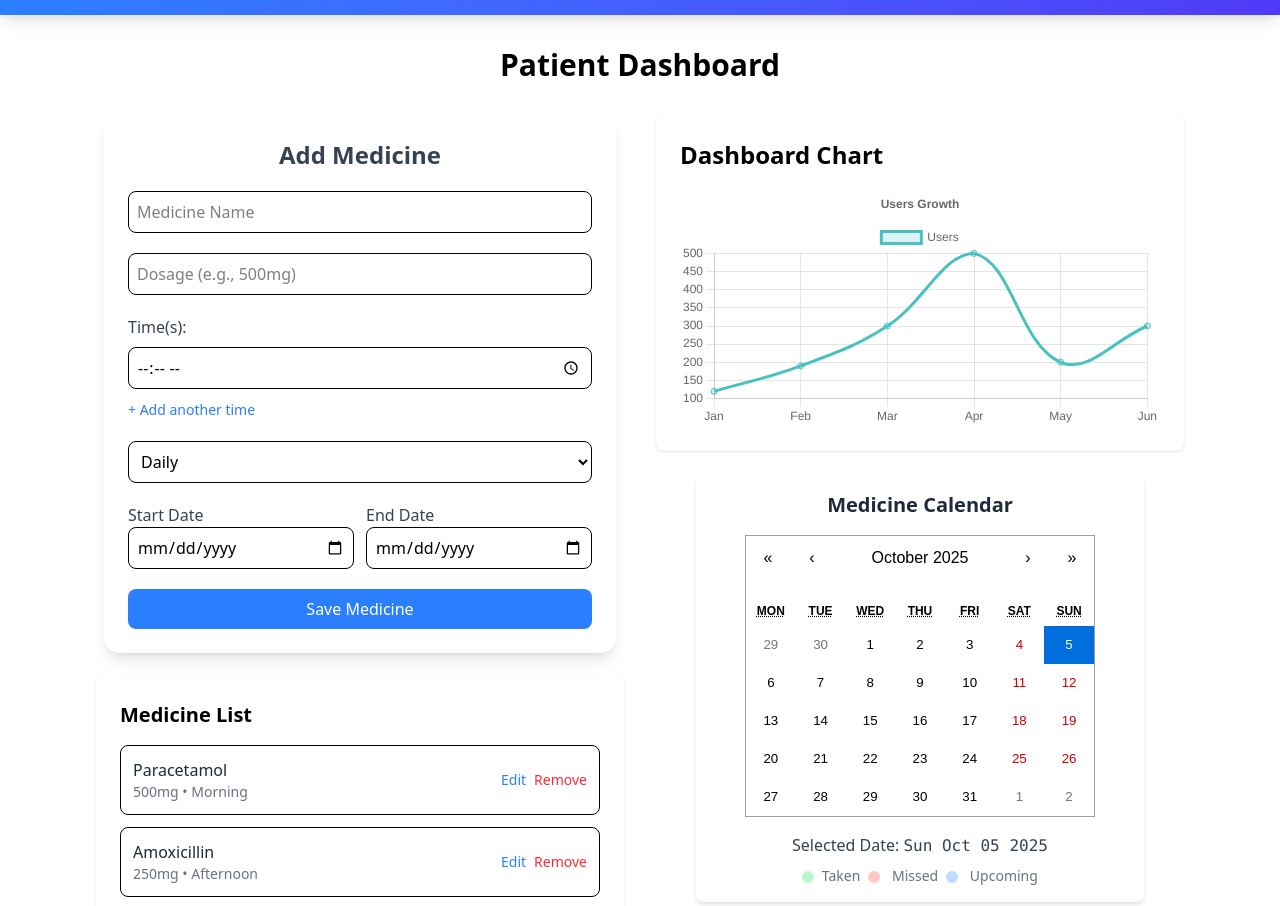
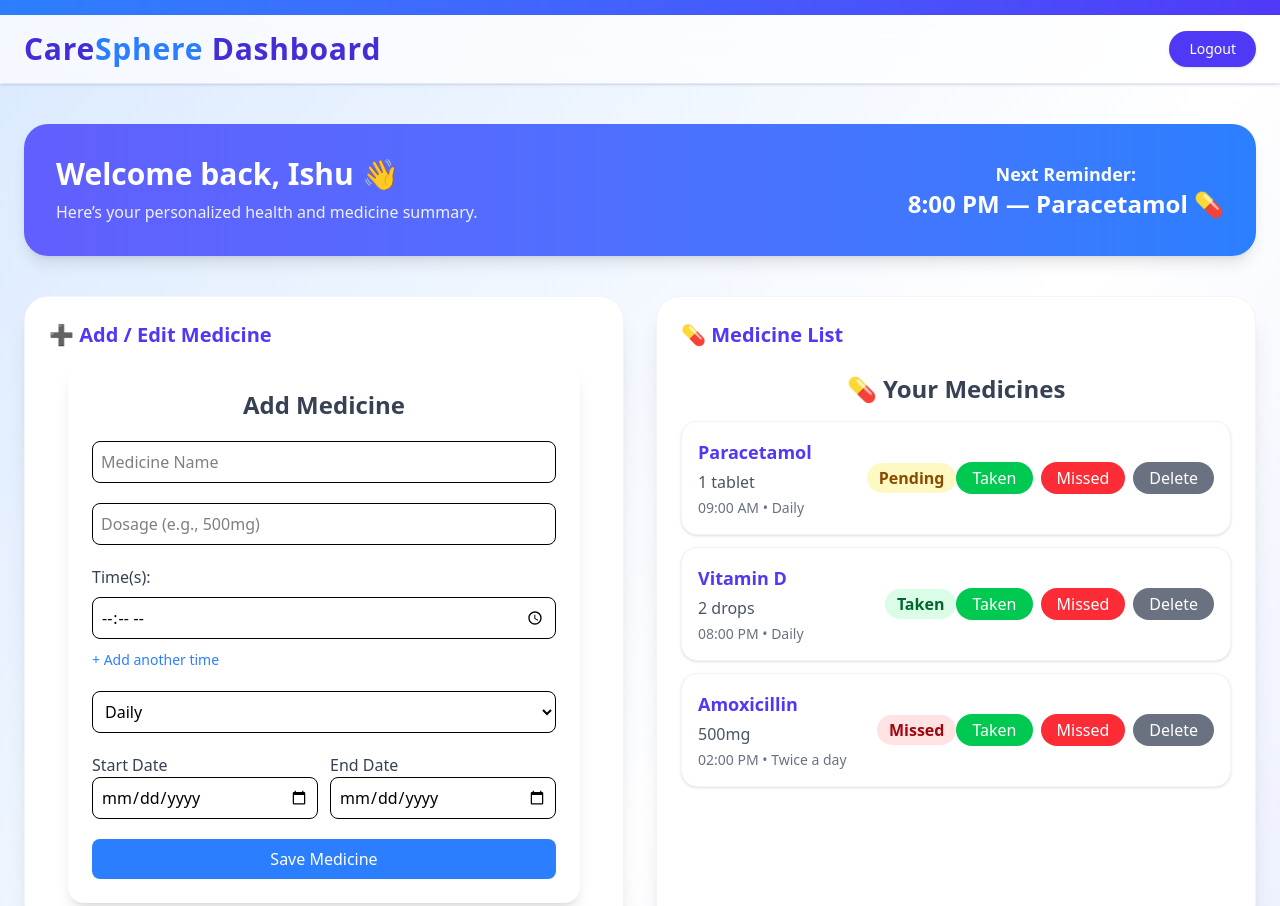
Before and after one commit to Shreyashashwat/CareSphere, a React (Vite) app in the folder frontend/: page /patient in a window 1280 px wide. Shown: the part 49-955 px from the top of the page. Built offline with nearby package versions, Linux system fonts and the light colour scheme; no server answers.

Commit message:
Update .env configuration and enhance Patient dashboard layout with improved styling and structure

```diff
--- a/frontend/src/components/MedicineList.jsx
+++ b/frontend/src/components/MedicineList.jsx
@@ -1,56 +1,76 @@
-import React from "react";
+import React, { useState } from "react";
 
-function MedicineList() {
-  // Internal example data
-  const medicines = [
-    { id: 1, name: "Paracetamol", dosage: "500mg", time: "Morning" },
-    { id: 2, name: "Amoxicillin", dosage: "250mg", time: "Afternoon" },
-    { id: 3, name: "Vitamin D", dosage: "1000 IU", time: "Night" },
-  ];
+const MedicineList = () => {
+  const [medicines, setMedicines] = useState([
+    { _id: "1", name: "Paracetamol", dosage: "1 tablet", time: "09:00 AM", frequency: "Daily", status: "Pending" },
+    { _id: "2", name: "Vitamin D", dosage: "2 drops", time: "08:00 PM", frequency: "Daily", status: "Taken" },
+    { _id: "3", name: "Amoxicillin", dosage: "500mg", time: "02:00 PM", frequency: "Twice a day", status: "Missed" },
+  ]);
 
-  // Example handler functions (for demo only)
-  const handleEdit = (med) => {
-    alert(`Edit clicked for ${med.name}`);
-  };
+  const markTaken = (id) => setMedicines(prev => prev.map(m => m._id === id ? { ...m, status: "Taken" } : m));
+  const markMissed = (id) => setMedicines(prev => prev.map(m => m._id === id ? { ...m, status: "Missed" } : m));
+  const deleteMedicine = (id) => setMedicines(prev => prev.filter(m => m._id !== id));
 
-  const handleRemove = (id) => {
-    alert(`Remove clicked for medicine ID: ${id}`);
+  const statusColors = {
+    Taken: "bg-green-100 text-green-800",
+    Missed: "bg-red-100 text-red-800",
+    Pending: "bg-yellow-100 text-yellow-800",
   };
 
   return (
-    <div className="w-full bg-white rounded-lg shadow p-6">
-      <h2 className="text-xl font-semibold mb-4">Medicine List</h2>
-      <ul className="space-y-3">
-        {medicines.map((med) => (
-          <li
-            key={med.id}
-            className="flex items-center justify-between rounded-lg border p-3 hover:bg-gray-50 transition"
+    <div className="max-w-4xl mx-auto mt-6 space-y-4">
+      <h2 className="text-2xl font-bold text-gray-700 mb-4 text-center">💊 Your Medicines</h2>
+
+      {medicines.length === 0 ? (
+        <p className="text-gray-500 text-center">No medicines added yet.</p>
+      ) : (
+        <div className="space-y-3">
+          {medicines.map((m) => (
+            <div
+              key={m._id}
+              className="flex flex-col sm:flex-row items-center justify-between p-4 bg-white rounded-2xl shadow hover:shadow-lg transition duration-300 border border-gray-100"
             >
-            <div>
-              <p className="font-medium text-gray-800">{med.name}</p>
-              <p className="text-sm text-gray-500">
-                {med.dosage} • {med.time}
-              </p>
+              {/* Medicine Info */}
+              <div className="flex-1 text-center sm:text-left space-y-1">
+                <h3 className="text-lg font-semibold text-indigo-600">{m.name}</h3>
+                <p className="text-gray-600">{m.dosage}</p>
+                <p className="text-gray-500 text-sm">{m.time} • {m.frequency}</p>
               </div>
-            <div className="flex gap-2">
+
+              {/* Status Badge */}
+              <div className="mt-3 sm:mt-0">
+                <span className={`px-3 py-1 rounded-full font-semibold ${statusColors[m.status]}`}>
+                  {m.status}
+                </span>
+              </div>
+
+              {/* Actions */}
+              <div className="mt-3 sm:mt-0 flex flex-wrap gap-2 justify-center">
                 <button
-                onClick={() => handleEdit(med)}
-                className="text-blue-500 hover:text-blue-700 text-sm font-medium"
+                  onClick={() => markTaken(m._id)}
+                  className="bg-green-500 hover:bg-green-600 text-white px-4 py-1 rounded-full transition duration-200"
                 >
-                Edit
+                  Taken
                 </button>
                 <button
-                onClick={() => handleRemove(med.id)}
-                className="text-red-500 hover:text-red-700 text-sm font-medium"
+                  onClick={() => markMissed(m._id)}
+                  className="bg-red-500 hover:bg-red-600 text-white px-4 py-1 rounded-full transition duration-200"
                 >
-                Remove
+                  Missed
+                </button>
+                <button
+                  onClick={() => deleteMedicine(m._id)}
+                  className="bg-gray-500 hover:bg-gray-600 text-white px-4 py-1 rounded-full transition duration-200"
+                >
+                  Delete
                 </button>
               </div>
-          </li>
+            </div>
           ))}
-      </ul>
+        </div>
+      )}
     </div>
   );
-}
+};
 
 export default MedicineList;
--- a/frontend/src/pages/patient.jsx
+++ b/frontend/src/pages/patient.jsx
@@ -5,34 +5,93 @@ import HistoryTable from "../components/HistoryTable";
 import CalendarView from "../components/CalendarView";
 import DashboardChart from "../components/DashboardChart";
 
-function Patient() {
+const Patient = () => {
   return (
-        <div className="max-w-6xl mx-auto p-8">
-            <h1 className="text-center mb-8 text-3xl font-bold">
-                Patient Dashboard
+    <div className="min-h-screen bg-gradient-to-br from-blue-100 via-white to-indigo-100">
+      {/* Header */}
+      <header className="sticky top-0 z-20 bg-white/70 backdrop-blur-md shadow-sm border-b border-indigo-100">
+        <div className="max-w-7xl mx-auto flex items-center justify-between px-6 py-4">
+          <h1 className="text-3xl font-extrabold text-indigo-700 tracking-wide">
+            Care<span className="text-blue-500">Sphere</span> Dashboard
           </h1>
+          <button className="bg-indigo-600 hover:bg-indigo-700 text-white px-5 py-2 rounded-full text-sm font-medium transition duration-200 shadow">
+            Logout
+          </button>
+        </div>
+      </header>
 
-            {/* Dashboard grid */}
-            <div className="grid grid-cols-1 md:grid-cols-2 gap-8 mb-8">
-                {/* Left column */}
-                <div className="space-y-6">
+      {/* Main Content */}
+      <main className="max-w-7xl mx-auto px-6 py-10 space-y-10">
+        {/* Welcome banner */}
+        <section className="bg-gradient-to-r from-indigo-500 to-blue-500 text-white rounded-3xl p-8 shadow-lg flex flex-col sm:flex-row sm:items-center sm:justify-between">
+          <div>
+            <h2 className="text-3xl font-semibold mb-2">
+              Welcome back, <span className="font-bold">Ishu 👋</span>
+            </h2>
+            <p className="text-white/90">
+              Here’s your personalized health and medicine summary.
+            </p>
+          </div>
+          <div className="mt-4 sm:mt-0 text-center">
+            <p className="text-lg font-semibold">Next Reminder:</p>
+            <p className="text-2xl font-bold">8:00 PM — Paracetamol 💊</p>
+          </div>
+        </section>
+
+        {/* Top Grid: Medicine Form + List */}
+        <div className="grid grid-cols-1 lg:grid-cols-2 gap-8">
+          {/* Medicine Form */}
+          <div className="bg-white rounded-3xl p-6 shadow-xl hover:shadow-2xl transition duration-300 border border-gray-100">
+            <h2 className="text-xl font-semibold text-indigo-600 mb-4 flex items-center gap-2">
+              ➕ Add / Edit Medicine
+            </h2>
             <MedicineForm />
+          </div>
+
+          {/* Medicine List */}
+          <div className="bg-white rounded-3xl p-6 shadow-xl hover:shadow-2xl transition duration-300 border border-gray-100">
+            <h2 className="text-xl font-semibold text-indigo-600 mb-4 flex items-center gap-2">
+              💊 Medicine List
+            </h2>
             <MedicineList />
           </div>
+        </div>
 
-                {/* Right column */}
-                <div className="space-y-6">
+        {/* Bottom Grid: Dashboard + Calendar + History */}
+        <div className="grid grid-cols-1 lg:grid-cols-3 gap-8">
+          {/* Progress Chart */}
+          <div className="lg:col-span-2 grid grid-cols-1 md:grid-cols-2 gap-8">
+            <div className="bg-white rounded-3xl p-6 shadow-xl hover:shadow-2xl transition duration-300 border border-gray-100">
+              <h2 className="text-xl font-semibold text-indigo-600 mb-4 flex items-center gap-2">
+                📊 Progress Overview
+              </h2>
               <DashboardChart />
+            </div>
+
+            <div className="bg-white rounded-3xl p-6 shadow-xl hover:shadow-2xl transition duration-300 border border-gray-100">
+              <h2 className="text-xl font-semibold text-indigo-600 mb-4 flex items-center gap-2">
+                📅 Calendar
+              </h2>
               <CalendarView />
             </div>
           </div>
 
-            {/* History section */}
-            <div className="mt-8">
+          {/* Dose History */}
+          <div className="bg-white rounded-3xl p-6 shadow-xl hover:shadow-2xl transition duration-300 border border-gray-100">
+            <h2 className="text-xl font-semibold text-indigo-600 mb-4 flex items-center gap-2 text-center">
+              📘 Dose History
+            </h2>
             <HistoryTable />
           </div>
         </div>
+      </main>
+
+      {/* Footer */}
+      <footer className="text-center mt-12 py-6 text-sm text-gray-500 border-t border-gray-200">
+        © {new Date().getFullYear()} CareSphere — Built for better health 🩺
+      </footer>
+    </div>
   );
-}
+};
 
 export default Patient;
```
Also changed, not shown: 1 other file (tests, documents, lock files or other folders). Lines whose indentation alone changed are shown as unchanged.
